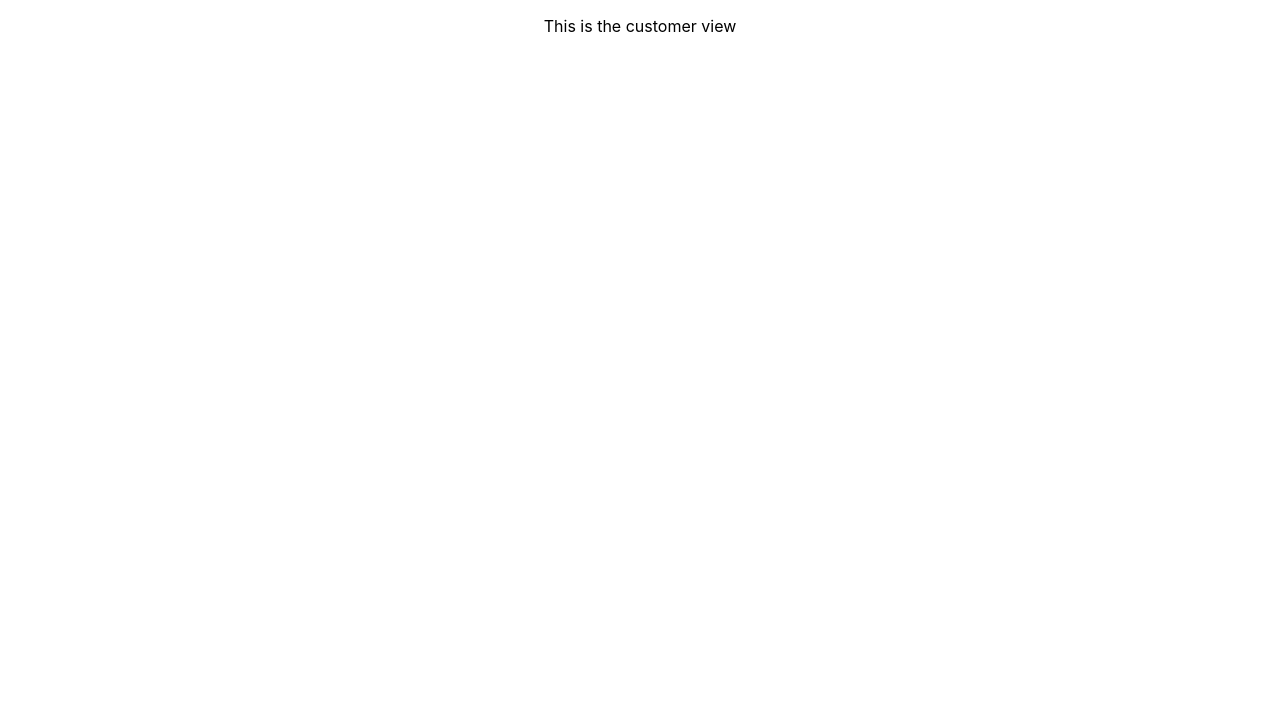
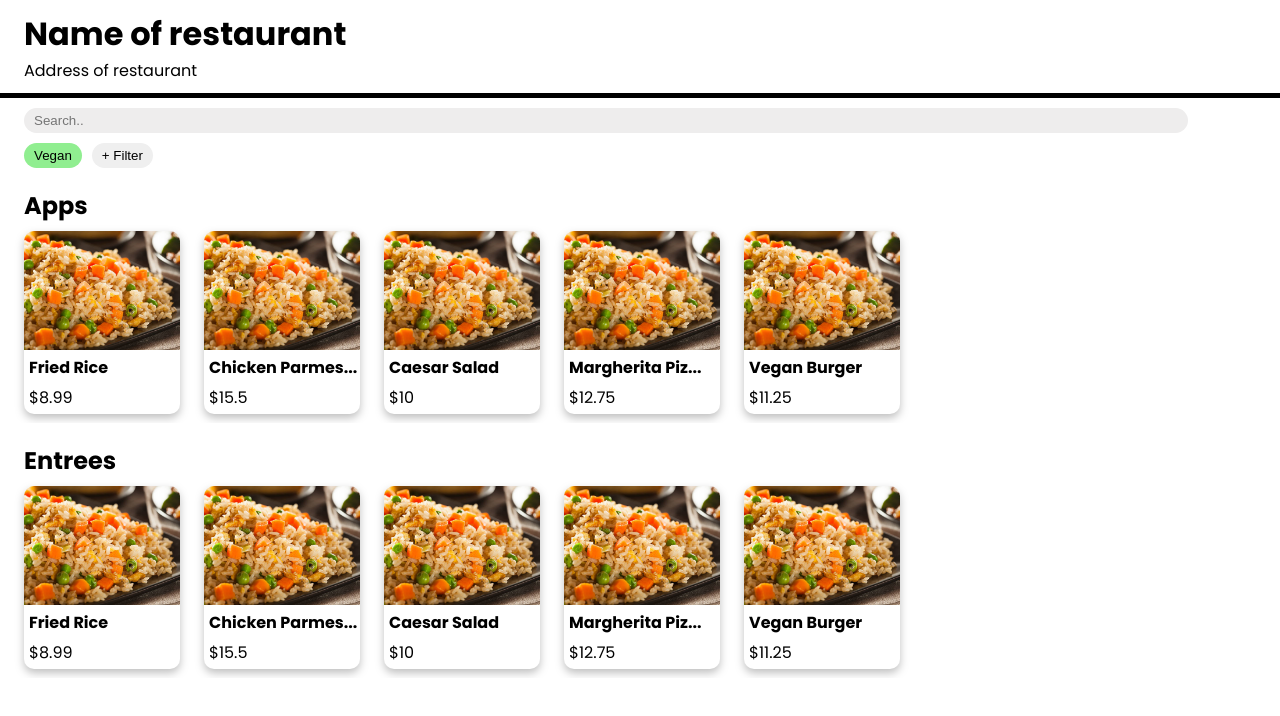
Before and after one commit to 17356-MnYou/MnYou, a React (Create React App) app in the folder client/: page /customer in a window 1280 px wide. Shown: the top 716 px of the page. Built offline with nearby package versions, Linux system fonts and the light colour scheme.

Commit message:
Added menu cards and sections
Added menu cards and sections + placeholders for filtering and searching

```diff
--- a/client/src/App.css
+++ b/client/src/App.css
@@ -1,5 +1,5 @@
 .App {
-  text-align: center;
+  text-align: left;
 }
 
 .App-logo {
--- /dev/null
+++ b/client/src/Components/CustomerView/CustomerView.css
@@ -0,0 +1,55 @@
+h1 {
+    font-family: poppins;
+    margin-left: 24px;
+    margin-top: 10px;
+    margin-bottom: 0px;
+}
+
+p {
+    font-family: poppins;
+    margin-left: 24px;
+    margin-top: 0px;
+    margin-bottom: 0px;
+}
+
+.line-separator {
+    height: 5px;
+    background-color: black;
+    margin: 10px 0;
+  }
+
+button {
+    border: 0px;
+    padding-top: 5px;
+    padding-bottom: 5px;
+    padding-right: 10px;
+    padding-left: 10px;
+    border-radius: 50px;
+    width: fit-content;
+    height: fit-content;
+}
+
+.buttonFilled {
+    background-color: lightgreen;
+}
+
+.filterContainer {
+    margin-left: 24px;
+    border: 0;
+    display: flex;
+    flex-direction: row;
+    gap: 10px;
+}
+
+.searchBar {
+    padding-left: 10px;
+    border-radius: 50px;
+    border: 0px;
+    background: #EEEDED;
+    width: 90%;
+    margin-left: 24px;
+    margin-bottom: 10px;
+    height: fit-content;
+    padding-top: 5px;
+    padding-bottom: 5px;
+}
--- a/client/src/Components/CustomerView/CustomerView.tsx
+++ b/client/src/Components/CustomerView/CustomerView.tsx
@@ -1,10 +1,18 @@
-import React from 'react';
-
+import Section from './Section';
+import './CustomerView.css';
 
 function CustomerView() {
   return (
     <div>
-      <p>This is the customer view</p>
+      <h1>Name of restaurant</h1>
+      <p>Address of restaurant</p>
+      <div className="line-separator"></div>
+      <input className="searchBar" type="text" placeholder="Search.."></input>
+      <div className="filterContainer">
+        <button className="buttonFilled">Vegan</button>
+        <button>+ Filter</button>
+      </div>
+      <Section/>
     </div>
   );
 }
--- /dev/null
+++ b/client/src/Components/CustomerView/MenuItem.css
@@ -0,0 +1,37 @@
+@import url('https://fonts.googleapis.com/css2?family=Poppins:wght@400;700&display=swap');
+
+.menuItemBox {
+    width: 156px;
+    height: 183px;
+    border-radius: 10px;
+    filter: drop-shadow(0px 4px 4px rgba(0, 0, 0, 0.25));
+    overflow: hidden;
+    flex: none;
+}
+
+.menuItemImage {
+    height: 65%;
+    overflow: hidden;
+}
+
+.menuItemDescription {
+    font-family: 'Poppins', sans-serif;
+    height: 35%;
+    background-color: white;
+    display: flex;
+    flex-direction: column;
+    justify-content: space-evenly;
+    align-items: flex-start;
+}
+
+.menuItemDescription p {
+    margin-left: 5px;
+    margin-top: 0px;
+    margin-bottom: 0px;
+}
+
+.foodImage {
+    width: 100%;
+    height: 100%;
+    object-fit: cover;
+}
--- /dev/null
+++ b/client/src/Components/CustomerView/MenuItem.tsx
@@ -0,0 +1,24 @@
+import './MenuItem.css'
+import friedRice from './friedRice.jpeg'
+
+interface iMenuItem {
+  "key": number;
+  "name": string;
+  "description": string;
+  "image": string;
+  "price": number;
+}
+
+function MenuItem(props: iMenuItem) {
+  return (
+    <div className="menuItemBox">
+    <div className="menuItemImage"><img className="foodImage" src={friedRice}></img></div>
+    <div className="menuItemDescription">
+      {props.name.length > 14 ? <p><b>{props.name.substring(0,14)}...</b></p> : <p><b>{props.name}</b></p>}
+      <p>${props.price}</p>
+    </div>
+    </div>
+  );
+}
+
+export default MenuItem;
--- /dev/null
+++ b/client/src/Components/CustomerView/Section.css
@@ -0,0 +1,23 @@
+@import url('https://fonts.googleapis.com/css2?family=Poppins:wght@400;700&display=swap');
+
+.itemList {
+    height: 200px;
+    display: flex;
+    overflow-x: auto;
+    flex-direction: row;
+    align-items: center;
+    gap: 24px;
+    padding-left: 24px;
+    padding-right: 24px;
+}
+
+.itemList::-webkit-scrollbar {
+    height: 0px;
+}
+
+.header {
+    text-align: left;
+    margin-left: 24px;
+    font-family: poppins;
+    margin-bottom: 0px;
+}
--- /dev/null
+++ b/client/src/Components/CustomerView/Section.tsx
@@ -0,0 +1,75 @@
+import MenuItem from './MenuItem';
+import './Section.css'
+
+interface iMenuItem {
+    "id": number;
+    "name": string;
+    "description": string;
+    "image": string;
+    "price": number;
+}
+
+function Section() {
+
+    let sectionItems: iMenuItem[]  = [
+        {
+            "id": 0,
+            "name": "Fried Rice",
+            "description": "Classic fried rice with eggs, green peas, carrots, and green onions, seasoned with soy sauce and sesame oil.",
+            "image": "https://example.com/images/fried_rice.jpg",
+            "price": 8.99
+        },
+        {
+            "id": 1,
+            "name": "Chicken Parmesan",
+            "description": "Breaded chicken breast topped with marinara sauce and melted mozzarella, served over spaghetti.",
+            "image": "https://example.com/images/chicken_parmesan.jpg",
+            "price": 15.50
+        },
+        {
+            "id": 2,
+            "name": "Caesar Salad",
+            "description": "Crisp romaine lettuce tossed in Caesar dressing with croutons and shaved Parmesan cheese.",
+            "image": "https://example.com/images/caesar_salad.jpg",
+            "price": 10.00
+        },
+        {
+            "id": 3,
+            "name": "Margherita Pizza",
+            "description": "Classic Margherita pizza with fresh mozzarella, tomatoes, basil leaves, and a drizzle of olive oil on a thin crust.",
+            "image": "https://example.com/images/margherita_pizza.jpg",
+            "price": 12.75
+        },
+        {
+            "id": 4,
+            "name": "Vegan Burger",
+            "description": "A plant-based burger patty on a whole wheat bun, topped with lettuce, tomato, pickles, and vegan mayo.",
+            "image": "https://example.com/images/vegan_burger.jpg",
+            "price": 11.25
+        }
+    ]
+
+
+    return (
+        <div className="menuSection">
+            <h2 className="header">Apps</h2>
+            <div className="itemList">
+            {sectionItems.map((item) => {
+                return (
+                    <MenuItem key={item.id} name={item.name} description={item.description} image={item.image} price={item.price}/>
+                )
+            })}
+            </div>
+            <h2 className="header">Entrees</h2>
+            <div className="itemList">
+            {sectionItems.map((item) => {
+                return (
+                    <MenuItem key={item.id} name={item.name} description={item.description} image={item.image} price={item.price}/>
+                )
+            })}
+            </div>
+        </div>
+    );
+}
+
+export default Section;
```
Also changed, not shown: client/src/Components/CustomerView/friedRice.jpeg (added), 1 other file (tests, documents, lock files or other folders).
